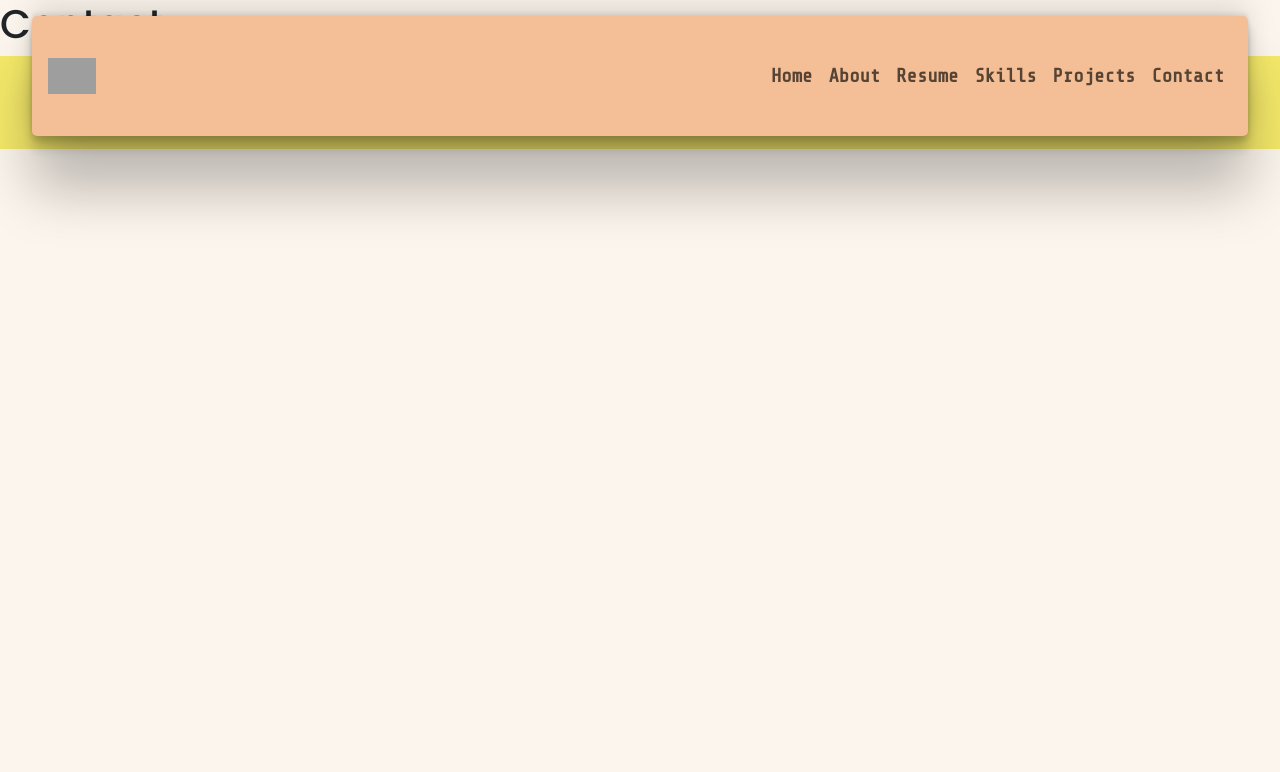
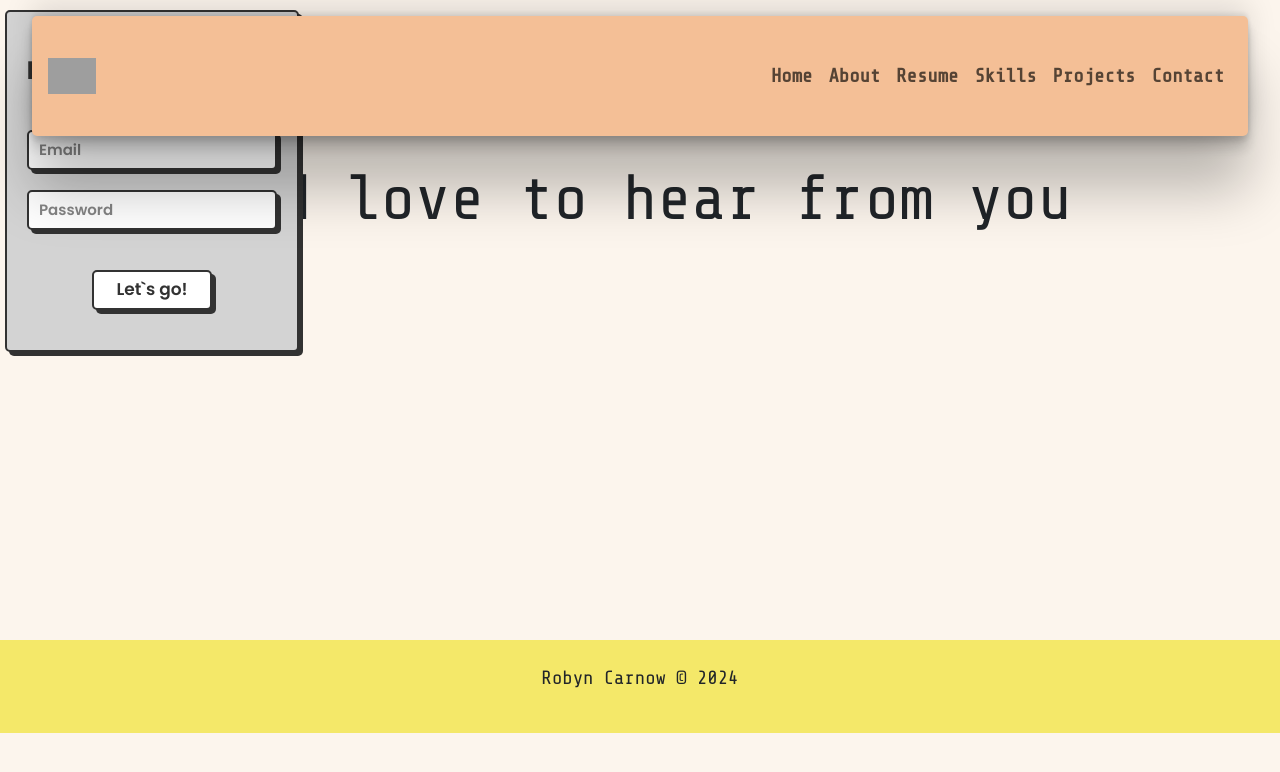
Before and after one commit to robynainsley21/retro-react, a React (Vite) app: page /contact in a window 1280 px wide. Shown: the top 772 px of the page. Built offline with nearby package versions, Linux system fonts and the light colour scheme; grey boxes are pictures that could not be loaded.

Commit message:
Contact page

```diff
--- a/src/index.css
+++ b/src/index.css
@@ -25,8 +25,18 @@
   gap: 1.5rem;
 }
 
-li{
-  list-style: none ;
+li {
+  list-style: none;
+}
+
+:is(#projects, #about, #contact) {
+  padding-top: 8rem;
+  & h1 {
+    font-family: "Share Tech Mono", monospace;
+    font-size: 4rem;
+    text-align: center;
+    padding-top: 2rem;
+  }
 }
 /*general*/
 
@@ -261,7 +271,7 @@ img[alt="home-img"] {
 
 /*socials*/
 /* From Uiverse.io by david-mohseni */
-.wrapper {
+.social-wrapper {
   display: flex;
   flex-direction: row;
   padding: auto;
@@ -273,7 +283,7 @@ img[alt="home-img"] {
   justify-content: center;
 }
 
-.wrapper .icon {
+.social-wrapper .icon {
   position: relative;
   background: #fff;
   border-radius: 50%;
@@ -290,7 +300,7 @@ img[alt="home-img"] {
   transition: all 0.2s cubic-bezier(0.68, -0.55, 0.265, 1.55);
 }
 
-.wrapper .tooltip {
+.social-wrapper .tooltip {
   position: absolute;
   top: 0;
   font-size: 14px;
@@ -304,7 +314,7 @@ img[alt="home-img"] {
   transition: all 0.3s cubic-bezier(0.68, -0.55, 0.265, 1.55);
 }
 
-.wrapper .tooltip::before {
+.social-wrapper .tooltip::before {
   position: absolute;
   content: "";
   height: 8px;
@@ -316,28 +326,28 @@ img[alt="home-img"] {
   transition: all 0.3s cubic-bezier(0.68, -0.55, 0.265, 1.55);
 }
 
-.wrapper .icon:hover .tooltip {
+.social-wrapper .icon:hover .tooltip {
   top: -45px;
   opacity: 1;
   visibility: visible;
   pointer-events: auto;
 }
 
-.wrapper .icon:hover span,
-.wrapper .icon:hover .tooltip {
+.social-wrapper .icon:hover span,
+.social-wrapper .icon:hover .tooltip {
   text-shadow: 0px -1px 0px rgba(0, 0, 0, 0.1);
 }
 
-.wrapper .linkedIn:hover,
-.wrapper .linkedIn:hover .tooltip,
-.wrapper .linkedIn:hover .tooltip::before {
+.social-wrapper .linkedIn:hover,
+.social-wrapper .linkedIn:hover .tooltip,
+.social-wrapper .linkedIn:hover .tooltip::before {
   background: #0077b5;
   color: #fff;
 }
 
-.wrapper .github:hover,
-.wrapper .github:hover .tooltip,
-.wrapper .github:hover .tooltip::before {
+.social-wrapper .github:hover,
+.social-wrapper .github:hover .tooltip,
+.social-wrapper .github:hover .tooltip::before {
   background: #24292e;
   color: #fff;
 }
@@ -346,17 +356,6 @@ img[alt="home-img"] {
 /*HOME*/
 
 /* ABOUT */
-#about {
-  margin-top: 8rem;
-
-  & h1 {
-    font-family: "Share Tech Mono", monospace;
-    font-size: 4rem;
-    text-align: center;
-    padding-top: 2rem;
-  }
-}
-
 img[alt="about-img"] {
   width: 15rem;
   margin: auto;
@@ -402,15 +401,13 @@ img[alt="about-img"] {
   height: 200px;
 }
 
-
 .pin {
   width: 9px;
-  margin-right: .5rem;
+  margin-right: 0.5rem;
   height: auto;
   transform: rotate(35deg);
   color: var(--oceanblue);
 }
-
 
 .content {
   width: 100%;
@@ -421,7 +418,8 @@ img[alt="about-img"] {
   border-radius: 5px;
 }
 
-.front, .back {
+.front,
+.back {
   background-color: #151515;
   position: absolute;
   width: 100%;
@@ -443,11 +441,19 @@ img[alt="about-img"] {
 
 .back::before {
   position: absolute;
-  content: ' ';
+  content: " ";
   display: block;
   width: 160px;
   height: 160%;
-  background: linear-gradient(90deg, transparent, #ff9966, #ff9966, #ff9966, #ff9966, transparent);
+  background: linear-gradient(
+    90deg,
+    transparent,
+    #ff9966,
+    #ff9966,
+    #ff9966,
+    #ff9966,
+    transparent
+  );
   animation: rotation_481 5000ms infinite linear;
 }
 
@@ -498,16 +504,15 @@ img[alt="about-img"] {
   box-shadow: 0px 0px 10px 5px #00000088;
   width: 100%;
   padding: 10px;
-  font-size: .8rem;
+  font-size: 0.8rem;
   background-color: #00000099;
   backdrop-filter: blur(5px);
   border-radius: 5px;
   height: 100%;
-
 }
 
 .title {
-  font-size: .9rem;
+  font-size: 0.9rem;
   max-width: 100%;
   display: flex;
   justify-content: space-between;
@@ -565,16 +570,6 @@ img[alt="about-img"] {
 /* ABOUT */
 
 /* PROJECTS */
-#projects {
-  margin-top: 8rem;
-  & h1 {
-    font-family: "Share Tech Mono", monospace;
-    font-size: 4rem;
-    text-align: center;
-    padding-top: 7rem;
-  }
-}
-
 img[alt="project-img"] {
   width: 100%;
 }
@@ -603,7 +598,6 @@ img[alt="project-img"] {
   align-items: center;
   margin: 0;
 }
-
 
 /* From Uiverse.io by CYBWEBALI */
 .github-btn {
@@ -639,6 +633,298 @@ img[alt="project-img"] {
 }
 
 /* PROJECTS */
+
+/* CONTACT */
+#contact{
+  height: 80vh;
+}
+/* From Uiverse.io by G4b413l */
+.group {
+  position: relative;
+  margin: 2rem;
+}
+
+.input {
+  font-size: 16px;
+  padding: 10px 10px 10px 5px;
+  height: 3rem;
+  display: block;
+  width: 200px;
+  border: none;
+  border-bottom: 1px solid #515151;
+  background: transparent;
+}
+
+.input:focus {
+  outline: none;
+}
+
+label {
+  color: #999;
+  font-size: 18px;
+  font-weight: normal;
+  position: absolute;
+  pointer-events: none;
+  left: 5px;
+  top: 10px;
+  transition: 0.2s ease all;
+  -moz-transition: 0.2s ease all;
+  -webkit-transition: 0.2s ease all;
+}
+
+.input:focus ~ label,
+.input:valid ~ label {
+  top: -20px;
+  font-size: 14px;
+  color: #5264ae;
+}
+
+.bar {
+  position: relative;
+  display: block;
+  width: 200px;
+}
+
+.bar:before,
+.bar:after {
+  content: "";
+  height: 2px;
+  width: 0;
+  bottom: 1px;
+  position: absolute;
+  background: #5264ae;
+  transition: 0.2s ease all;
+  -moz-transition: 0.2s ease all;
+  -webkit-transition: 0.2s ease all;
+}
+
+.bar:before {
+  left: 50%;
+}
+
+.bar:after {
+  right: 50%;
+}
+
+.input:focus ~ .bar:before,
+.input:focus ~ .bar:after {
+  width: 50%;
+}
+
+.highlight {
+  position: absolute;
+  height: 60%;
+  width: 100px;
+  top: 25%;
+  left: 0;
+  pointer-events: none;
+  opacity: 0.5;
+}
+
+.input:focus ~ .highlight {
+  animation: inputHighlighter 0.3s ease;
+}
+
+@keyframes inputHighlighter {
+  from {
+    background: #5264ae;
+  }
+
+  to {
+    width: 0;
+    background: transparent;
+  }
+}
+
+/* From Uiverse.io by StarMarketPros */
+.wrapper {
+  --input-focus: #2d8cf0;
+  --font-color: #323232;
+  --font-color-sub: #666;
+  --bg-color: #fff;
+  --bg-color-alt: #666;
+  --main-color: #323232;
+    /* display: flex; */
+    /* flex-direction: column; */
+    /* align-items: center; */
+}
+/* switch card */
+
+
+.card-side::before {
+  content: 'Log in';
+  left: -70px;
+  top: 0;
+  width: 100px;
+  text-decoration: underline;
+  color: var(--font-color);
+  font-weight: 600;
+}
+
+.card-side::after {
+  position: absolute;
+  content: 'Sign up';
+  left: 70px;
+  top: 0;
+  width: 100px;
+  text-decoration: none;
+  color: var(--font-color);
+  font-weight: 600;
+}
+
+.toggle {
+  opacity: 0;
+  width: 0;
+  height: 0;
+}
+
+.slider {
+  box-sizing: border-box;
+  border-radius: 5px;
+  border: 2px solid var(--main-color);
+  box-shadow: 4px 4px var(--main-color);
+  position: absolute;
+  cursor: pointer;
+  top: 0;
+  left: 0;
+  right: 0;
+  bottom: 0;
+  background-color: var(--bg-colorcolor);
+  transition: 0.3s;
+}
+
+.slider:before {
+  box-sizing: border-box;
+  position: absolute;
+  content: "";
+  height: 20px;
+  width: 20px;
+  border: 2px solid var(--main-color);
+  border-radius: 5px;
+  left: -2px;
+  bottom: 2px;
+  background-color: var(--bg-color);
+  box-shadow: 0 3px 0 var(--main-color);
+  transition: 0.3s;
+}
+
+.toggle:checked + .slider {
+  background-color: var(--input-focus);
+}
+
+.toggle:checked + .slider:before {
+  transform: translateX(30px);
+}
+
+.toggle:checked ~ .card-side:before {
+  text-decoration: none;
+}
+
+.toggle:checked ~ .card-side:after {
+  text-decoration: underline;
+}
+
+/* card */
+
+.flip-card__inner {
+  width: 300px;
+  height: 350px;
+  position: relative;
+  background-color: transparent;
+  perspective: 1000px;
+    /* width: 100%;
+    height: 100%; */
+  text-align: center;
+  transition: transform 0.8s;
+  transform-style: preserve-3d;
+}
+
+.toggle:checked ~ .flip-card__inner {
+  transform: rotateY(180deg);
+}
+
+.toggle:checked ~ .flip-card__front {
+  box-shadow: none;
+}
+
+.flip-card__front, .flip-card__back {
+  padding: 20px;
+  position: absolute;
+  display: flex;
+  flex-direction: column;
+  justify-content: center;
+  -webkit-backface-visibility: hidden;
+  backface-visibility: hidden;
+  background: lightgrey;
+  gap: 20px;
+  border-radius: 5px;
+  border: 2px solid var(--main-color);
+  box-shadow: 4px 4px var(--main-color);
+}
+
+.flip-card__back {
+  width: 100%;
+  transform: rotateY(180deg);
+}
+
+.flip-card__form {
+  display: flex;
+  flex-direction: column;
+  align-items: center;
+  gap: 20px;
+}
+
+.title {
+  margin: 20px 0 20px 0;
+  font-size: 25px;
+  font-weight: 900;
+  text-align: center;
+  color: var(--main-color);
+}
+
+.flip-card__input {
+  width: 250px;
+  height: 40px;
+  border-radius: 5px;
+  border: 2px solid var(--main-color);
+  background-color: var(--bg-color);
+  box-shadow: 4px 4px var(--main-color);
+  font-size: 15px;
+  font-weight: 600;
+  color: var(--font-color);
+  padding: 5px 10px;
+  outline: none;
+}
+
+.flip-card__input::placeholder {
+  color: var(--font-color-sub);
+  opacity: 0.8;
+}
+
+.flip-card__input:focus {
+  border: 2px solid var(--input-focus);
+}
+
+.flip-card__btn:active, .button-confirm:active {
+  box-shadow: 0px 0px var(--main-color);
+  transform: translate(3px, 3px);
+}
+
+.flip-card__btn {
+  margin: 20px 0 20px 0;
+  width: 120px;
+  height: 40px;
+  border-radius: 5px;
+  border: 2px solid var(--main-color);
+  background-color: var(--bg-color);
+  box-shadow: 4px 4px var(--main-color);
+  font-size: 17px;
+  font-weight: 600;
+  color: var(--font-color);
+  cursor: pointer;
+}
+
+/* CONTACT */
 
 /*FOOTER*/
 .footer {
--- a/src/pages/Contact.jsx
+++ b/src/pages/Contact.jsx
@@ -1,7 +1,59 @@
 export default function Contact() {
-    return (
-        <div>
-            <h1>Contact</h1>
+  return (
+    <div id="contact">
+      <h1>I'd love to hear from you</h1>
+      {/* From Uiverse.io by G4b413l  */}
+      {/* <div>
+        <div class="group">
+          <input required="" type="text" class="input" />
+          <span class="highlight"></span>
+          <span class="bar"></span>
+          <label>Name</label>
         </div>
-    );
+
+        <div class="group">
+          <input required="" type="email" class="input" />
+          <span class="highlight"></span>
+          <span class="bar"></span>
+          <label>Email</label>
+        </div>
+
+        <div class="group">
+          <input required="" type="text" class="input" />
+          <span class="highlight"></span>
+          <span class="bar"></span>
+          <label>Your message</label>
+        </div>
+      </div> */}
+
+
+{/* From Uiverse.io by StarMarketPros  */}
+<div class="wrapper">
+        <div class="card-switch">
+            <label class="switch">
+
+               <div class="flip-card__inner">
+                  <div class="flip-card__front">
+                     <div class="title">Log in</div>
+                     <form action="" class="flip-card__form">
+                        <input type="email" placeholder="Email" name="email" class="flip-card__input" />
+                        <input type="password" placeholder="Password" name="password" class="flip-card__input" />
+                        <button class="flip-card__btn">Let`s go!</button>
+                     </form>
+                  </div>
+                  <div class="flip-card__back">
+                     <div class="title">Sign up</div>
+                     <form action="" class="flip-card__form">
+                        <input type="name" placeholder="Name" class="flip-card__input" />
+                        <input type="email" placeholder="Email" name="email" class="flip-card__input" />
+                        <input type="password" placeholder="Password" name="password" class="flip-card__input" />
+                        <button class="flip-card__btn">Confirm!</button>
+                     </form>
+                  </div>
+               </div>
+            </label>
+        </div>
+   </div>
+    </div>
+  );
 }
--- a/src/pages/Home.jsx
+++ b/src/pages/Home.jsx
@@ -27,7 +27,7 @@ export default function Home() {
           <h2>Robyn Carnow</h2>
           <h5>{data.jobTitle[0].title}</h5>
           <div className="home-socials">
-            <ul class="wrapper">
+            <ul class="social-wrapper">
               <li class="icon linkedIn">
                 <span class="tooltip">LinkedIn</span>
                 <a
```
